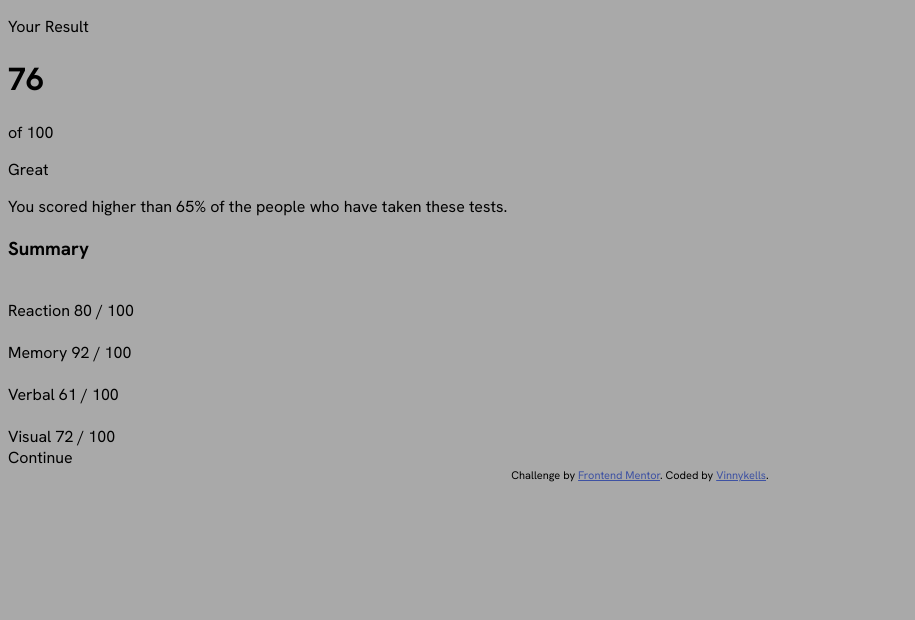
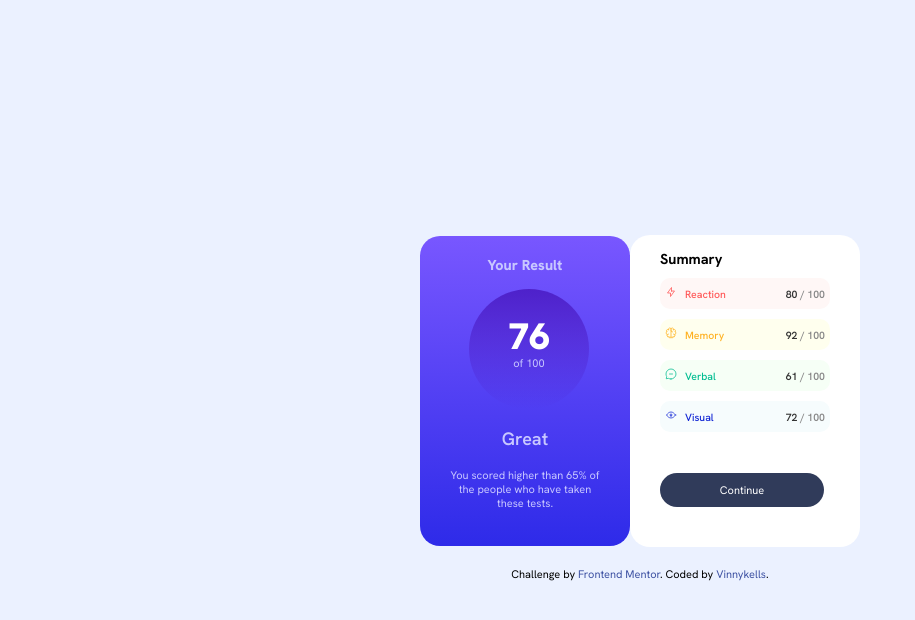
Before and after one commit to Vinnykells15/results-summary, a plain HTML site: page index.html in a window 1280 px wide. Shown: the whole page, without its empty margins (0-915 px from the left). Drawn offline with Linux system fonts and the light colour scheme.

Commit message:
initial save

```diff
--- a/index.css
+++ b/index.css
@@ -1,6 +1,9 @@
 body {
   font-family: "HankenGrotesk";
-  background-color: darkgrey;
+  background-color: hsl(221, 100%, 96%);
+  display: grid;
+  place-items: center;
+  min-height: 100vh;
 }
 
 @font-face {
@@ -8,12 +11,153 @@ body {
   src: url(/assets/fonts/HankenGrotesk-VariableFont_wght.ttf);
 }
 
+.header {
+  display: flex;
+  justify-content: center;
+  align-items: center;
+}
+
+.container1 {
+  background: linear-gradient(
+    to bottom,
+    hsl(252, 100%, 67%),
+    hsl(241, 81%, 54%)
+  );
+  color: hsl(241, 100%, 89%);
+  max-width: 160px;
+  border-radius: 20px;
+  padding: 25px;
+  text-align: center;
+}
+
+.result {
+  font-size: 0.9rem;
+  font-weight: 800;
+  margin-top: -5px;
+}
+
+.circle {
+  margin-left: 15%;
+  width: 120px;
+  height: 120px;
+  background: linear-gradient(
+    to bottom,
+    hsla(256, 72%, 46%, 1),
+    hsla(241, 72%, 46%, 0)
+  );
+  border-radius: 50%;
+  align-content: center;
+  cursor: pointer;
+}
+
+.large {
+  margin-top: -5px;
+  font-size: 2.3rem;
+  font-weight: 900;
+  color: hsl(0, 0%, 100%);
+}
+
+.tiny {
+  margin-top: -29px;
+  font-size: 11px;
+}
+
+.great {
+  font-size: 18px;
+  font-weight: 600;
+}
+
+p {
+  font-size: 11px;
+}
+
+.container2 {
+  background-color: hsl(0, 0%, 100%);
+  max-width: 200px;
+  border-radius: 20px;
+  padding: 30px;
+}
+
+.container2 div {
+  display: flex;
+  align-items: center;
+  justify-content: space-between;
+  border-radius: 10px;
+  padding: 8px 5px;
+  font-size: 10.5px;
+  margin: 10px 0;
+  width: 160px;
+}
+h3 {
+  margin-top: -15px;
+  margin-bottom: 0;
+  font-size: 0.9rem;
+}
+
+img {
+  width: 60%;
+}
+
+.label {
+  font-weight: 500;
+  margin-right: auto;
+}
+
+.score {
+  color: #333;
+  font-weight: 600;
+}
+
+.score span {
+  color: #888;
+}
+
+.red {
+  background-color: #fff7f6;
+  color: hsl(0, 100%, 67%);
+}
+
+.yellow {
+  background-color: rgb(255, 255, 238);
+  color: hsl(39, 100%, 56%);
+}
+
+.green {
+  background-color: rgb(246, 255, 246);
+  color: hsl(166, 100%, 37%);
+}
+.blue {
+  background-color: rgb(246, 252, 253);
+  color: hsl(234, 85%, 45%);
+}
+
+.container2 div.button {
+  display: block;
+  padding: 10px;
+  background-color: hsl(224, 30%, 27%);
+  border-radius: 20px;
+  cursor: pointer;
+  font-size: 11px;
+  color: white;
+  max-width: 9rem;
+  text-align: center;
+}
+
+.container2 div.button:hover {
+  background-color: blue;
+}
 
 .attribution {
   font-size: 11px;
   text-align: center;
+  margin-top: 20px;
 }
 
 .attribution a {
   color: hsl(228, 45%, 44%);
+  text-decoration: none;
 }
+
+.attribution a:hover {
+  text-decoration: underline;
+}
--- a/index.html
+++ b/index.html
@@ -15,47 +15,64 @@
   </head>
 
   <body>
+    <main>
+      <div class="header">
         <div class="container1">
-      <p>Your Result</p>
-      <div>
-        <h1>76</h1>
-        <p>of 100</p>
+          <p class="result">Your Result</p>
+          <div class="circle">
+            <h1 class="large">76</h1>
+            <p class="tiny">of 100</p>
           </div>
 
-      <p>Great</p>
+          <p class="great">Great</p>
           <p>
             You scored higher than 65% of the people who have taken these tests.
           </p>
         </div>
 
-    <div>
+        <div class="container2">
           <h3>Summary</h3>
-      <div>
-        <img src="" alt="" />
-        <div>Reaction 80 / 100</div>
+          <div class="red">
+            <span class="icon"
+              ><img src="/assets/images/icon-reaction.svg" alt=""
+            /></span>
+            <span class="label">Reaction</span>
+            <span class="score">80 <span>/ 100</span></span>
           </div>
-      <div>
-        <img src="" alt="" />
-        <div>Memory 92 / 100</div>
+          <div class="yellow">
+            <span class="icon"
+              ><img src="/assets/images/icon-memory.svg" alt=""
+            /></span>
+            <span class="label">Memory</span>
+            <span class="score">92 <span>/ 100</span></span>
           </div>
-      <div>
-        <img src="" alt="" />
-        <div>Verbal 61 / 100</div>
+          <div class="green">
+            <span class="icon"
+              ><img src="/assets/images/icon-verbal.svg" alt=""
+            /></span>
+            <span class="label">Verbal</span>
+            <span class="score">61 <span>/ 100</span></span>
           </div>
-      <div>
-        <img src="" alt="" />
-        <div>Visual 72 / 100</div>
+          <div class="blue">
+            <span class="icon"
+              ><img src="/assets/images/icon-visual.svg" alt=""
+            /></span>
+            <span class="label">Visual</span>
+            <span class="score">72 <span>/ 100</span></span>
           </div>
-      <div>Continue</div>
+          <br />
+          <div class="button">Continue</div>
         </div>
-
+      </div>
       <div class="attribution">
         Challenge by
         <a href="https://www.frontendmentor.io?ref=challenge" target="_blank"
           >Frontend Mentor</a
         >. Coded by
-      <a href="https://www.frontendmentor.io/profile/Vinnykells15">Vinnykells</a
+        <a href="https://www.frontendmentor.io/profile/Vinnykells15"
+          >Vinnykells</a
         >.
       </div>
+    </main>
   </body>
 </html>
```
Also changed, not shown: h.html (added, +61 -0 lines), design/desktop-preview.jpg (deleted). Lines whose indentation alone changed are shown as unchanged.
